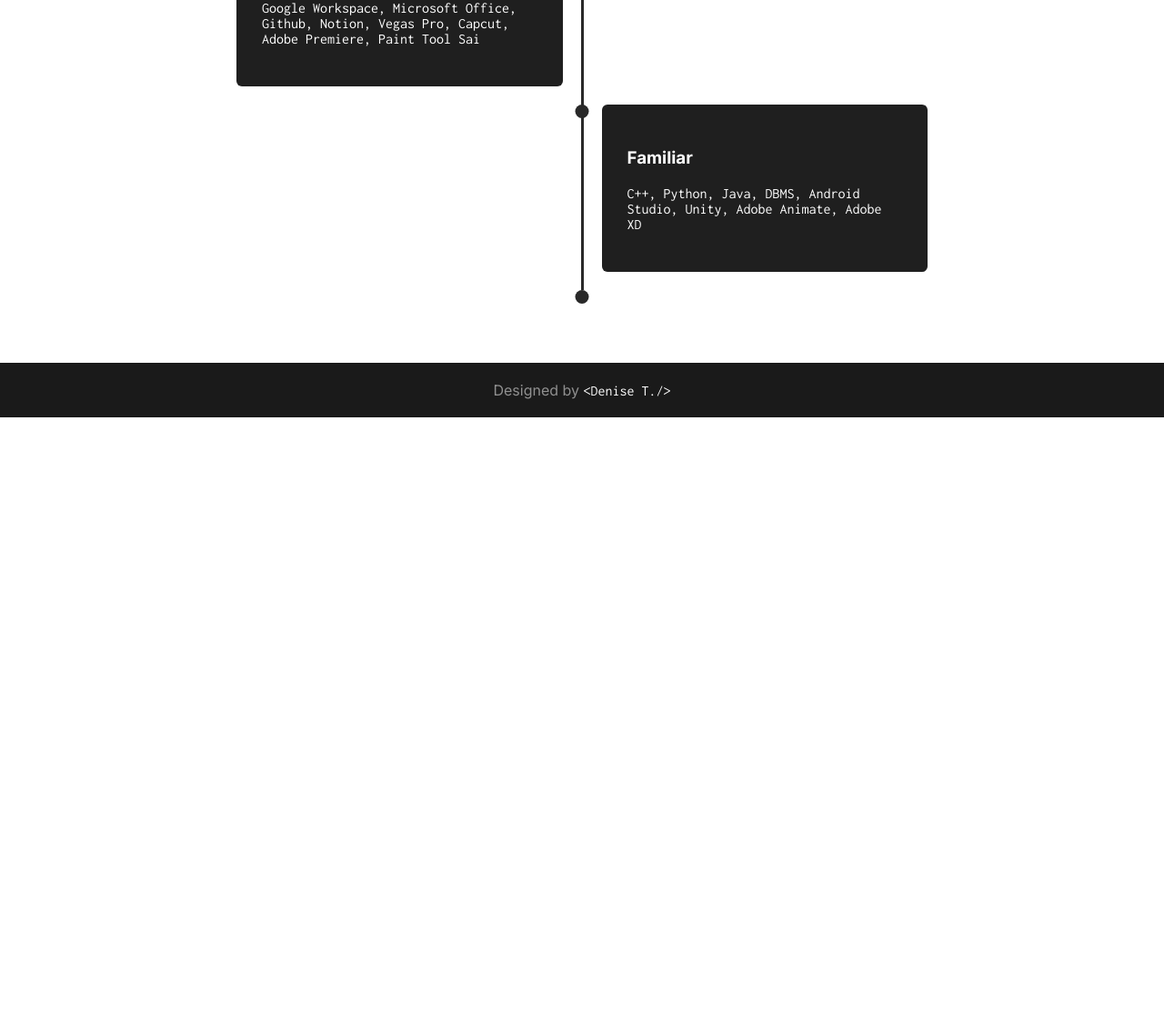
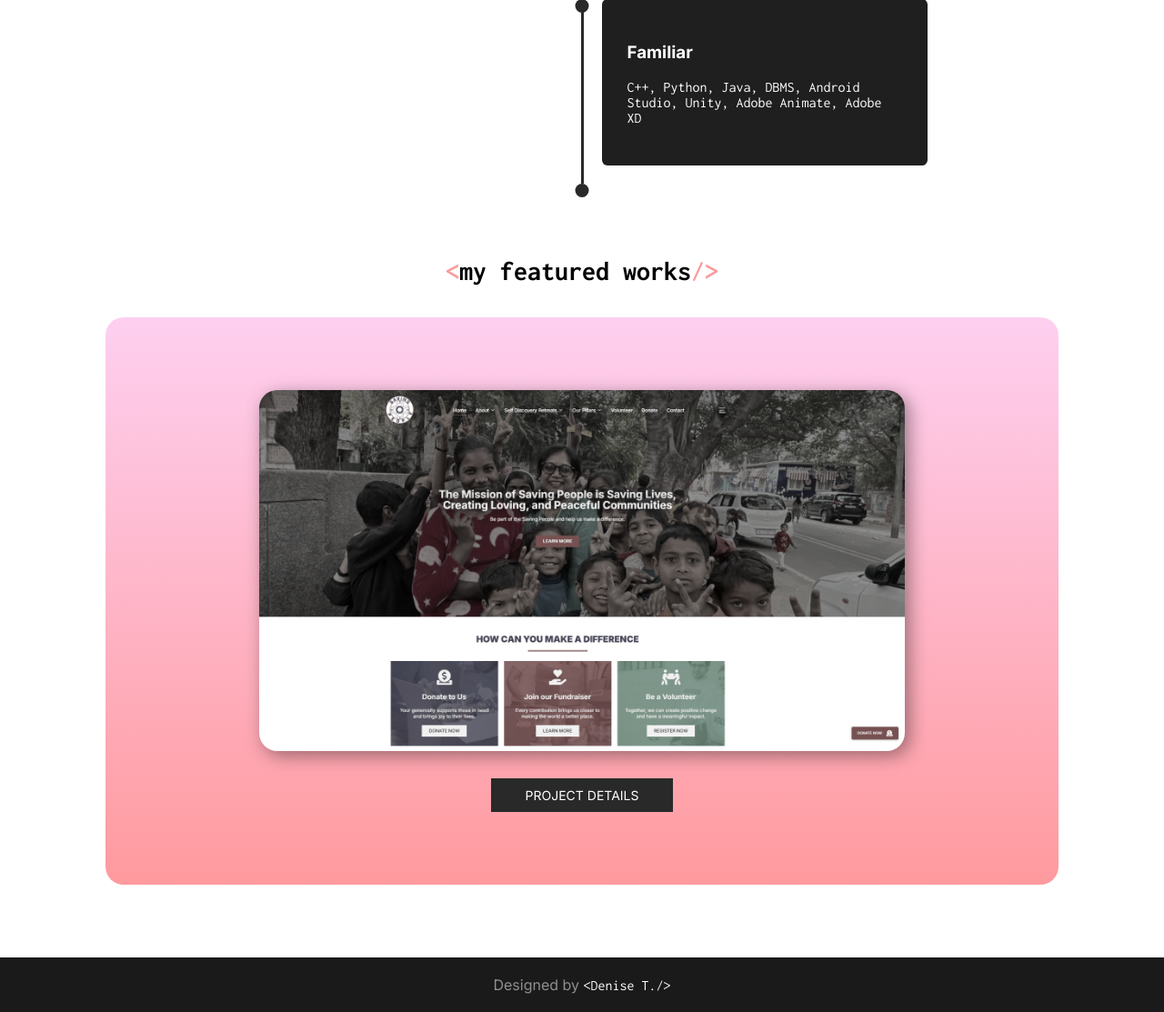
Before and after one commit to nisehtml/nisehtml.github.io, a PHP site: page / in a window 1280 px wide. Shown: the part 3224-4337 px from the top of the page at 91% size. Before the commit the page ends 3683 px from the top, so only its background shows below. Run offline with PHP 8.4, Linux system fonts and the light colour scheme; some libraries are stand-ins or nearby versions.

Commit message:
add section

```diff
--- a/about.html
+++ b/about.html
@@ -32,11 +32,11 @@
     <section class="about">
         <div class="row-abt">
             <div class="col">
-              <img class="hero-img" src="src/1.png" alt="img">
+              <img class="hero-img2" src="src/img-3.jpg" alt="img">
             </div>
             <div class="col">
                 <h2 style="  font-family: 'Inconsolata', monospace; font-size: 30px; font-weight: 900; color: #292929; margin: 10px 0 -10px 0;"><span>&lt;</span>about me<span>&frasl;&gt;</span></h2>
-                <p>26 years old</p>
+                <p>I’ve been working with design for 3 years now, specializing in website and graphics design.</p>
                 <p>When I'm not doing creative works, I'm probably lost in a good book or watching a movie/show
                     and sometimes, immersing myself in the world of video games.
                 </p>
--- a/index.html
+++ b/index.html
@@ -50,7 +50,7 @@
       </div>
 
       <div class="col">
-        <img class="hero-img" src="src/2.png" alt="img">
+        <img class="hero-img" src="src/img-2.jpg" alt="img">
       </div>
     </div>
 
@@ -239,7 +239,45 @@
   </section>
   </section>
 
+  <!--MY WORKS-->
+  <section class="myworks">
+    <h2 class="title"><span>&lt;</span>my featured works<span>&frasl;&gt;</span></h2>
+    <div class="col-lg-12">
+      <div class="box2">
+        <a href="ngowebsite.html"><img class="featimg" src="src/ngowebsite.png" alt="ngowebsitepreview"></a>
+        <div class="container">
+          <a class="button-drk" href="ngowebsite.html">PROJECT DETAILS</a>
+      </div>
+  </div>
+  </div>
+  </section>
+
+
+
   <script src="https://cdn.jsdelivr.net/npm/bootstrap@5.3.2/dist/js/bootstrap.bundle.min.js"></script>
+  <script>document.addEventListener('DOMContentLoaded', function () {
+    const titles = document.querySelectorAll('.accordion-title');
+
+    titles.forEach(title => {
+        title.addEventListener('click', function () {
+            const content = this.nextElementSibling;
+
+            // Toggle display of the content
+            if (content.style.display === "block") {
+                content.style.display = "none";
+            } else {
+                content.style.display = "block";
+            }
+
+            // Optionally, you can close other accordions when one is opened
+            titles.forEach(t => {
+                if (t !== this) {
+                    t.nextElementSibling.style.display = "none";
+                }
+            });
+        });
+    });
+});</script>
 
 </body>
 <footer>Designed by <a href="index.html">&lt;Denise T.&frasl;&gt;</a></footer>
--- a/style.css
+++ b/style.css
@@ -160,6 +164,42 @@ span{
   padding: 30px;
   align-items: center;
   background-color: #f2f2f2;
+}
+.box2 {
+  text-align: center;
+  margin: 0 auto;
+  padding: 80px;
+  height: auto;
+  align-items: center;
+  border-radius: 20px;
+  background-image: linear-gradient(to top, #ff9a9e 0%, #fecfef 99%, #fecfef 100%);
+}
+
+.featimg {
+  display: flex;
+  width: 80%;
+  align-items: center;
+  margin: 0 auto;
+  border-radius: 20px;
+  filter: drop-shadow(5px 5px 10px #00000065) grayscale(80%);
+  transition: filter 0.3s ease; /* Smooth transition */
+}
+/* Remove grayscale on hover */
+.featimg:hover {
+  filter: drop-shadow(5px 5px 10px #00000065) grayscale(0%);
+}
+.featimg2 {
+  display: flex;
+  width: 80%;
+  align-items: center;
+  margin: 0 auto;
+  border-radius: 20px;
+  filter: drop-shadow(5px 5px 10px #00000065);
+}
+.container {
+  display: flex;
+  justify-content: center;
+  margin-top: 30px;
 }
 .col-lg-12{
   flex: 1;
```
Also changed, not shown: other parts of style.css (+34 -3 lines), ngowebsite.html (added, +83 -0 lines), src/img-1.jpg (added), src/img-2.jpg (added), src/img-3.jpg (added), src/ngowebsite.png (added).
